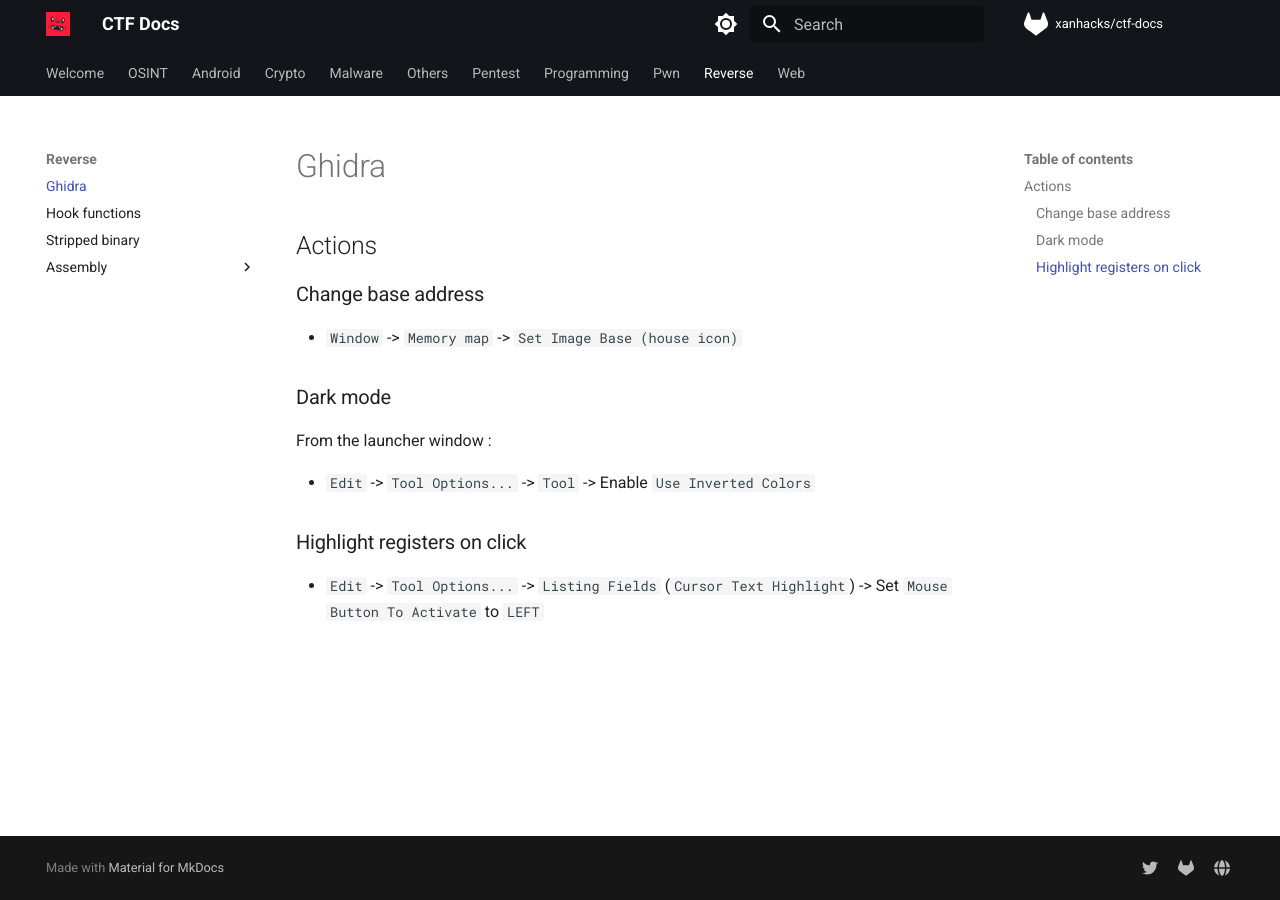
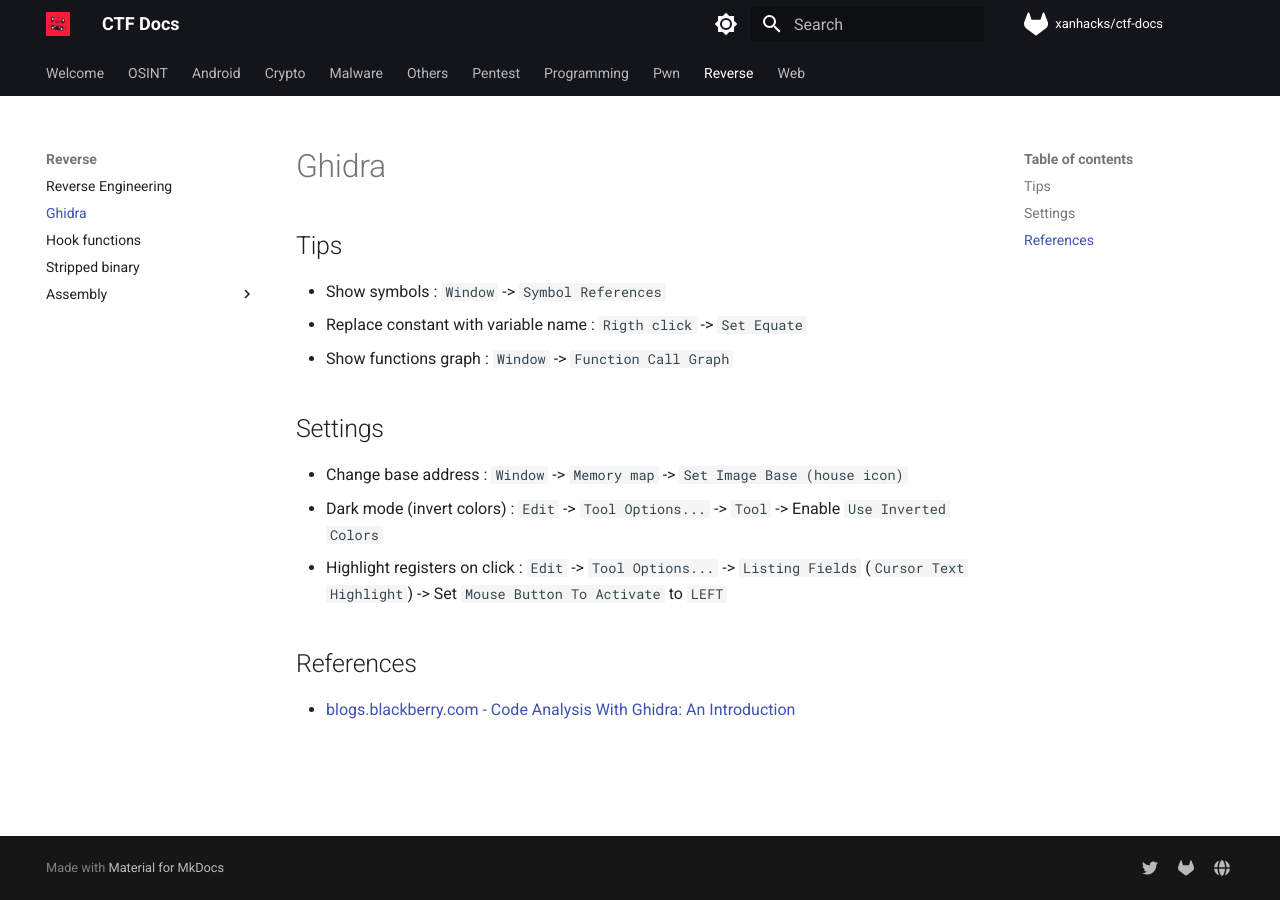
Before and after one commit to xanhacks/ctf-docs, an MkDocs documentation site: the page built from docs/reverse/ghidra.md, in a window 1280 px wide. Built offline with MkDocs 1.6.1 and Material for MkDocs 9.7.7, drawn with Linux system fonts in a browser that asks for light colours; nearby versions of some CDN libraries; comment, search, counter and statistics services are not loaded.

Commit message:
add reverse info

```diff
--- a/docs/reverse/ghidra.md
+++ b/docs/reverse/ghidra.md
@@ -5,18 +5,19 @@ description: Ghidra tool cheatsheet
 
 # Ghidra
 
-## Actions
+## Tips
 
-### Change base address
+- Show symbols : `Window` -> `Symbol References`
+- Replace constant with variable name : `Rigth click` -> `Set Equate`
+- Show functions graph : `Window` -> `Function Call Graph`
 
-- `Window` -> `Memory map` -> `Set Image Base (house icon)`
+## Settings
 
-### Dark mode
+- Change base address : `Window` -> `Memory map` -> `Set Image Base (house icon)`
+- Dark mode (invert colors) : `Edit` -> `Tool Options...` -> `Tool` -> Enable `Use Inverted Colors`
+- Highlight registers on click : `Edit` -> `Tool Options...` -> `Listing Fields` (`Cursor Text Highlight`) -> Set `Mouse Button To Activate` to `LEFT`
 
-From the launcher window :
+## References
 
-- `Edit` -> `Tool Options...` -> `Tool` -> Enable `Use Inverted Colors`
-
-### Highlight registers on click
-
-- `Edit` -> `Tool Options...` -> `Listing Fields` (`Cursor Text Highlight`) -> Set `Mouse Button To Activate` to `LEFT`
+- [blogs.blackberry.com -
+Code Analysis With Ghidra: An Introduction](https://blogs.blackberry.com/en/2019/07/an-introduction-to-code-analysis-with-ghidra)
```
Also changed, not shown: docs/reverse/index.md (added, +25 -0 lines).
